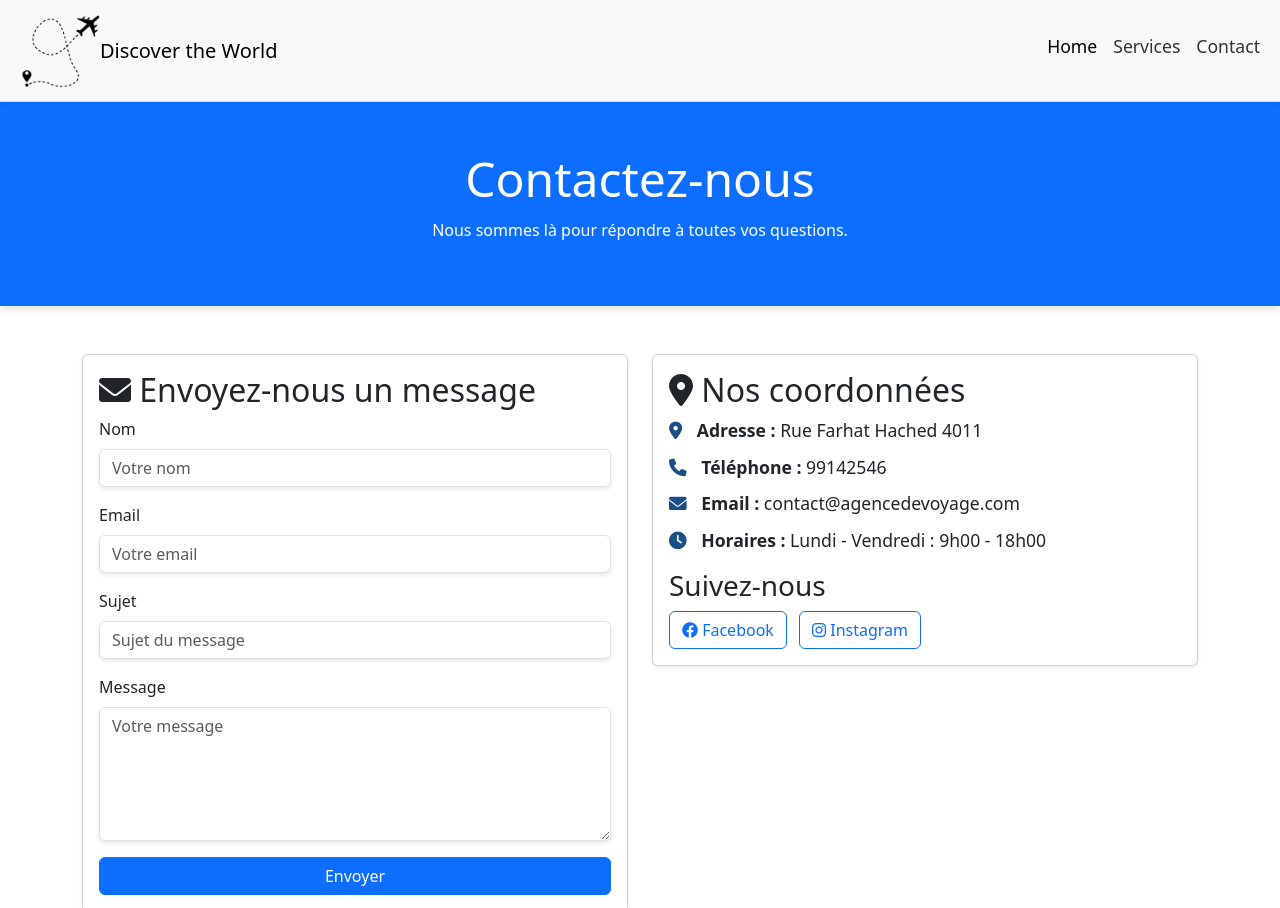
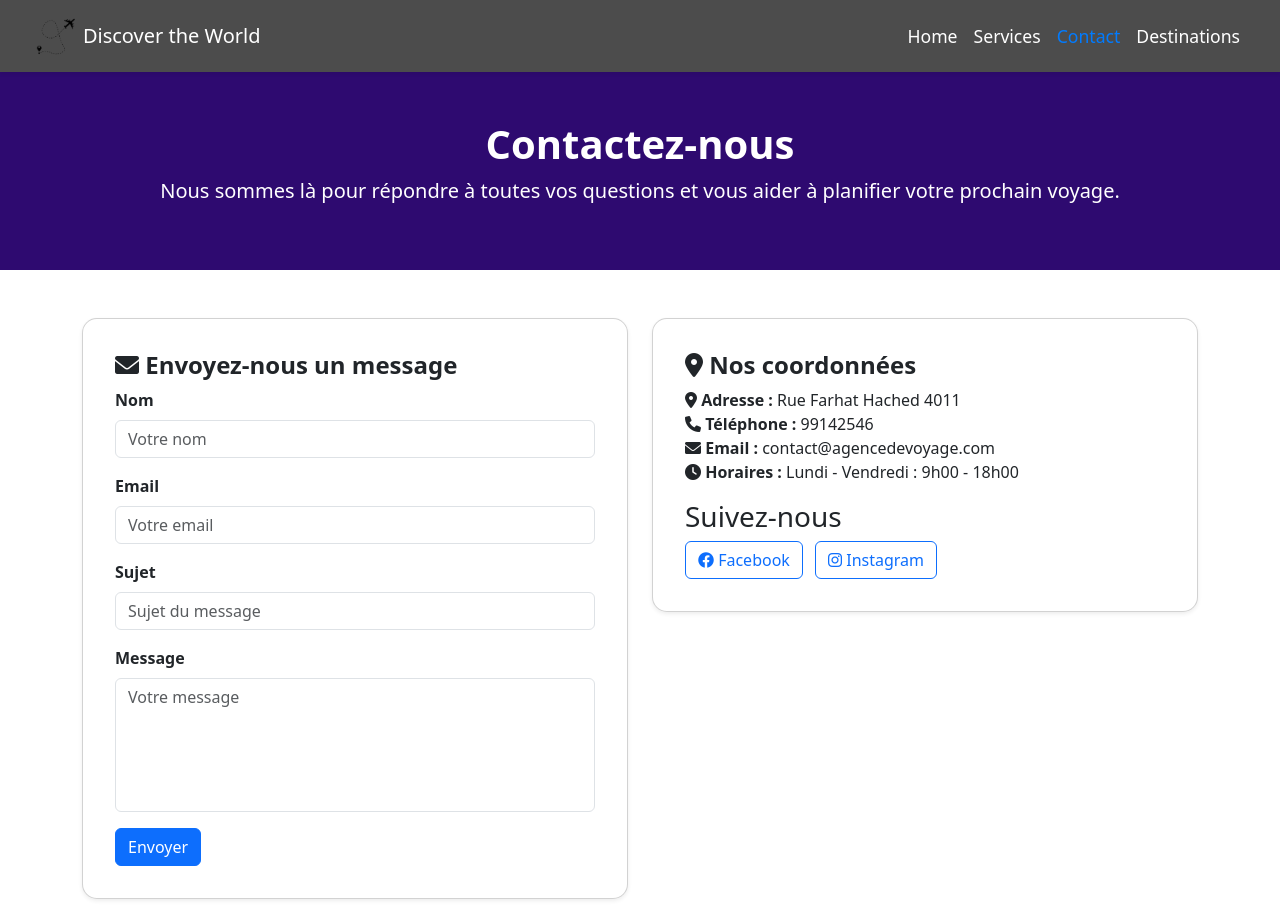
Before and after one commit to IMSET-Sousse/Agence-de-voyage, a plain HTML site: page contact.html in a window 1280 px wide. Shown: the top 908 px of the page. Drawn offline with nearby package versions, Linux system fonts and the light colour scheme.

Commit message:
add modification

```diff
--- a/contact.html
+++ b/contact.html
@@ -4,42 +4,145 @@
     <meta charset="UTF-8">
     <meta name="viewport" content="width=device-width, initial-scale=1.0">
     <title>Contactez-nous - Agence de Voyage</title>
-    <link rel="stylesheet" href="stylecontact.css">
     <link href="https://cdn.jsdelivr.net/npm/bootstrap@5.3.3/dist/css/bootstrap.min.css" rel="stylesheet">
     <link href="https://cdnjs.cloudflare.com/ajax/libs/font-awesome/6.0.0-beta3/css/all.min.css" rel="stylesheet">
+
+    <style>
+        /* Navbar */
+        .navbar {
+            background-color: rgba(0, 0, 0, 0.7) !important; /* Fond sombre pour la navbar */
+            position: fixed;
+            top: 0;
+            left: 0;
+            right: 0;
+            z-index: 1000;
+            padding: 10px 20px;
+        }
+
+        .navbar-logo {
+            width: 50px;
+        }
+
+        .navbar-nav .nav-link {
+            color: #fff !important;
+            font-size: 1.1rem;
+        }
+
+        .navbar-nav .nav-link:hover {
+            color: #007bff !important;
+        }
+
+        .navbar-nav .nav-item.active .nav-link {
+            color: #007bff !important;
+        }
+
+        /* Header */
+        header.bg-primary {
+            background-color: #2e0a70 !important; /* Bleu spécifique */
+            padding: 80px 0; /* Pour ne pas masquer le contenu avec la navbar fixe */
+        }
+
+        header h1 {
+            font-size: 2.5rem;
+            font-weight: bold;
+        }
+
+        header p {
+            font-size: 1.25rem;
+        }
+
+        /* Card custom styles */
+        .custom-card {
+            border-radius: 15px;
+        }
+
+        .card-body {
+            padding: 2rem;
+        }
+
+        .card-title {
+            font-size: 1.5rem;
+            font-weight: bold;
+        }
+
+        /* Formulaire Contact */
+        .form-label {
+            font-weight: bold;
+        }
+
+        textarea.form-control {
+            resize: none;
+        }
+
+        /* Footer */
+        footer.bg-light {
+            background-color: #f8f9fa !important;
+        }
+
+        /* Responsive Design */
+        @media (max-width: 768px) {
+            .navbar-nav {
+                text-align: center;
+            }
+
+            .nav-item {
+                margin-bottom: 10px;
+            }
+
+            .custom-card {
+                margin-top: 20px;
+            }
+        }
+    </style>
 </head>
 <body>
-    <nav class="navbar navbar-expand-lg navbar-light bg-light shadow-sm">
+    <!-- Navbar -->
+    <nav class="navbar navbar-expand-lg navbar-dark bg-dark shadow-sm">
         <div class="container-fluid">
-            <img src="./1.png" width="7%" alt="Logo">
-            <a class="navbar-brand" href="#">Discover the World</a>
+            <!-- Logo -->
+            <a class="navbar-brand d-flex align-items-center" href="#">
+                <img src="./1.png" width="7%" alt="Logo">
+                <span class="ms-2">Discover the World</span>
+            </a>
+
+            <!-- Toggler pour mobile -->
             <button class="navbar-toggler" type="button" data-bs-toggle="collapse" data-bs-target="#navbarNav" aria-controls="navbarNav" aria-expanded="false" aria-label="Toggle navigation">
                 <span class="navbar-toggler-icon"></span>
             </button>
+
+            <!-- Liens de navigation -->
             <div class="collapse navbar-collapse" id="navbarNav">
                 <ul class="navbar-nav ms-auto">
                     <li class="nav-item">
-                        <a class="nav-link active" href="./index.html">Home</a>
+                        <a class="nav-link" href="./index.html">Home</a>
                     </li>
                     <li class="nav-item">
                         <a class="nav-link" href="#">Services</a>
                     </li>
+                    <li class="nav-item active">
+                        <a class="nav-link" href="./contact.html">Contact</a>
+                    </li>
                     <li class="nav-item">
-                        <a class="nav-link" href="./contact.html">Contact</a>
+                        <a class="nav-link" href="./destinations.html">Destinations</a>
                     </li>
                 </ul>
             </div>
         </div>
     </nav>
+    <br>
+    <br>
+    <br>
 
+    <!-- Header -->
     <header class="bg-primary text-white text-center py-5">
         <h1>Contactez-nous</h1>
-        <p>Nous sommes là pour répondre à toutes vos questions.</p>
+        <p>Nous sommes là pour répondre à toutes vos questions et vous aider à planifier votre prochain voyage.</p>
     </header>
 
+    <!-- Formulaire de Contact -->
     <main class="container my-5">
         <div class="row">
-            <!-- Card pour envoyer un message -->
+            <!-- Formulaire pour envoyer un message -->
             <div class="col-md-6 mb-4">
                 <div class="card custom-card shadow-sm">
                     <div class="card-body">
@@ -67,7 +170,7 @@
                 </div>
             </div>
 
-            <!-- Card pour les coordonnées -->
+            <!-- Nos coordonnées -->
             <div class="col-md-6">
                 <div class="card custom-card shadow-sm">
                     <div class="card-body">
@@ -89,10 +192,12 @@
         </div>
     </main>
 
+    <!-- Footer -->
     <footer class="bg-light text-center py-3">
         <p>&copy; 2024 Agence de Voyage. Tous droits réservés.</p>
     </footer>
 
+    <!-- Scripts -->
     <script src="https://cdn.jsdelivr.net/npm/bootstrap@5.3.3/dist/js/bootstrap.bundle.min.js"></script>
 </body>
 </html>
```
